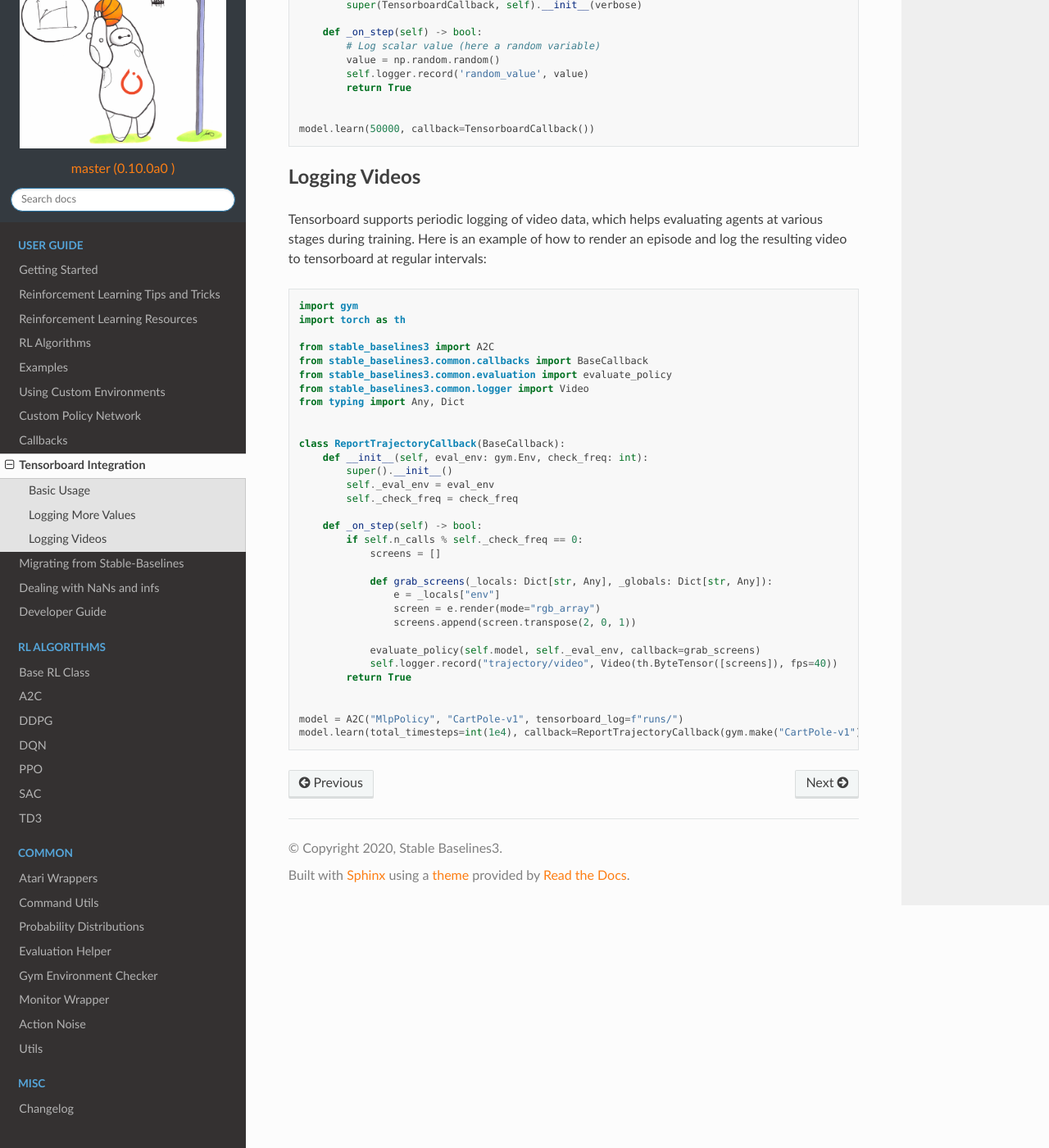
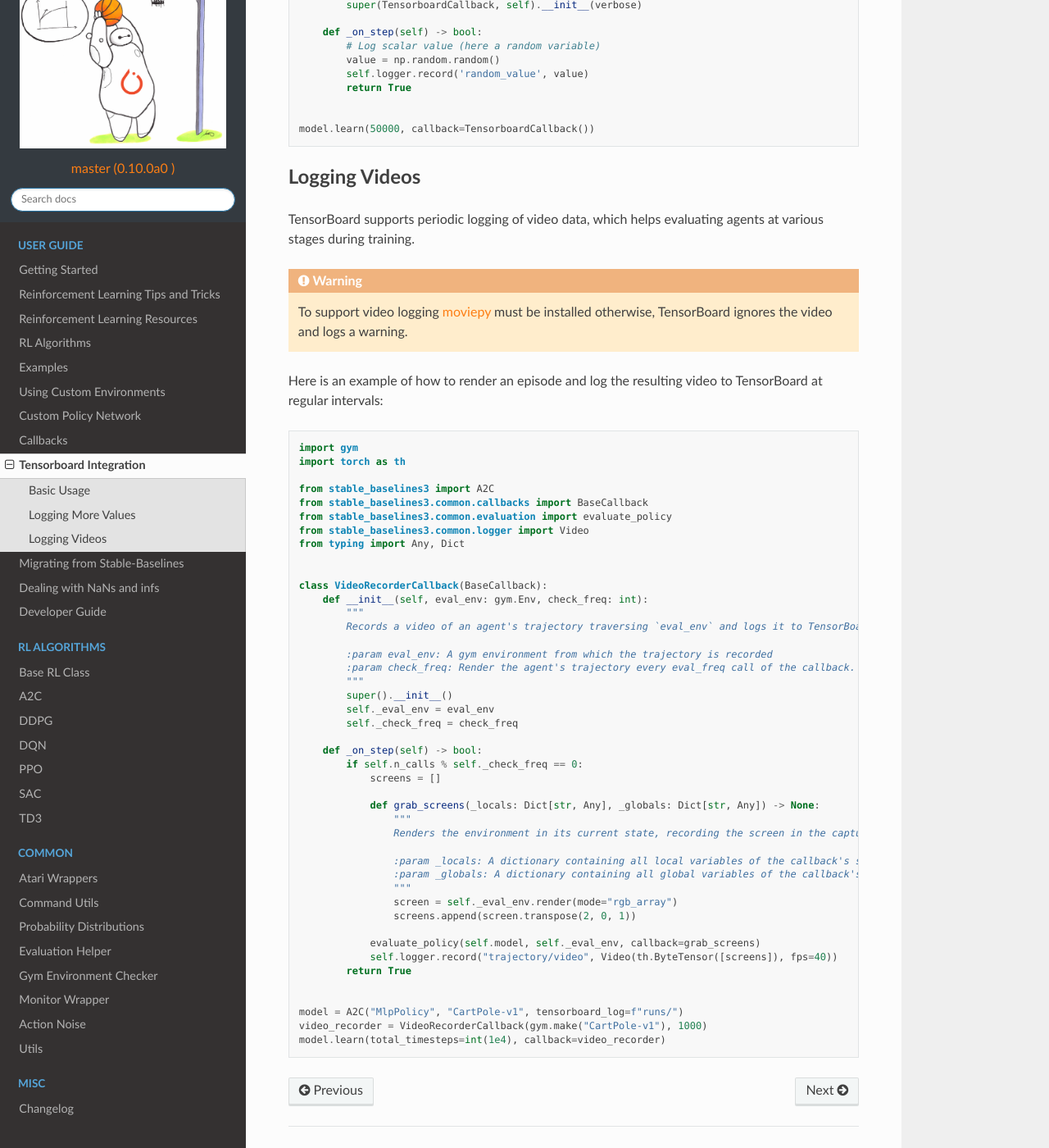
Before and after one commit to DLR-RM/stable-baselines3, a Sphinx documentation site: the page built from docs/guide/tensorboard.rst, in a window 1280 px wide and 1400 px high, scrolled down 1796 px. Shown: the whole window at 82% size. Built offline with Sphinx 7.4.7 and the Read the Docs theme 2.0.0, drawn with Linux system fonts in a browser that asks for light colours; pages that are not in the unit, such as notebooks, are missing from menus.

Commit message:
Remove moviepy dependency from extra & doc update
* Removed the moviepy dependency from the `extra` dependencies so the
user can decide whether to install it or not

* Update the video logging docu with proper naming, comments

* Added a warning to the video logging docu explaining the moviepy
dependency

* Updated the video test, to check for a warning when moviepy is missing

```diff
--- a/docs/guide/tensorboard.rst
+++ b/docs/guide/tensorboard.rst
@@ -84,8 +84,12 @@ Here is a simple example on how to log both additional tensor or arbitrary scala
 Logging Videos
 --------------
 
-Tensorboard supports periodic logging of video data, which helps evaluating agents at various stages during training.
-Here is an example of how to render an episode and log the resulting video to tensorboard at regular intervals:
+TensorBoard supports periodic logging of video data, which helps evaluating agents at various stages during training.
+
+.. warning::
+    To support video logging `moviepy <https://zulko.github.io/moviepy/>`_ must be installed otherwise, TensorBoard ignores the video and logs a warning.
+
+Here is an example of how to render an episode and log the resulting video to TensorBoard at regular intervals:
 
 .. code-block:: python
 
@@ -99,8 +103,14 @@ Here is an example of how to render an episode and log the resulting video to te
     from typing import Any, Dict
 
 
-    class ReportTrajectoryCallback(BaseCallback):
+    class VideoRecorderCallback(BaseCallback):
         def __init__(self, eval_env: gym.Env, check_freq: int):
+            """
+            Records a video of an agent's trajectory traversing `eval_env` and logs it to TensorBoard
+
+            :param eval_env: A gym environment from which the trajectory is recorded
+            :param check_freq: Render the agent's trajectory every eval_freq call of the callback.
+            """
             super().__init__()
             self._eval_env = eval_env
             self._check_freq = check_freq
@@ -109,9 +119,14 @@ Here is an example of how to render an episode and log the resulting video to te
             if self.n_calls % self._check_freq == 0:
                 screens = []
 
-                def grab_screens(_locals: Dict[str, Any], _globals: Dict[str, Any]):
-                    e = _locals["env"]
-                    screen = e.render(mode="rgb_array")
+                def grab_screens(_locals: Dict[str, Any], _globals: Dict[str, Any]) -> None:
+                    """
+                    Renders the environment in its current state, recording the screen in the captured `screens` list
+
+                    :param _locals: A dictionary containing all local variables of the callback's scope
+                    :param _globals: A dictionary containing all global variables of the callback's scope
+                    """
+                    screen = self._eval_env.render(mode="rgb_array")
                     screens.append(screen.transpose(2, 0, 1))
 
                 evaluate_policy(self.model, self._eval_env, callback=grab_screens)
@@ -120,4 +135,5 @@ Here is an example of how to render an episode and log the resulting video to te
 
 
     model = A2C("MlpPolicy", "CartPole-v1", tensorboard_log=f"runs/")
-    model.learn(total_timesteps=int(1e4), callback=ReportTrajectoryCallback(gym.make("CartPole-v1"), 1000))
+    video_recorder = VideoRecorderCallback(gym.make("CartPole-v1"), 1000)
+    model.learn(total_timesteps=int(1e4), callback=video_recorder)
--- a/setup.py
+++ b/setup.py
@@ -113,8 +113,6 @@ setup(
             "pillow",
             # Tensorboard support
             "tensorboard",
-            # Tensorboard video logging support
-            "moviepy",
             # Checking memory taken by replay buffer
             "psutil",
         ],
```
Also changed, not shown: 1 other file.
